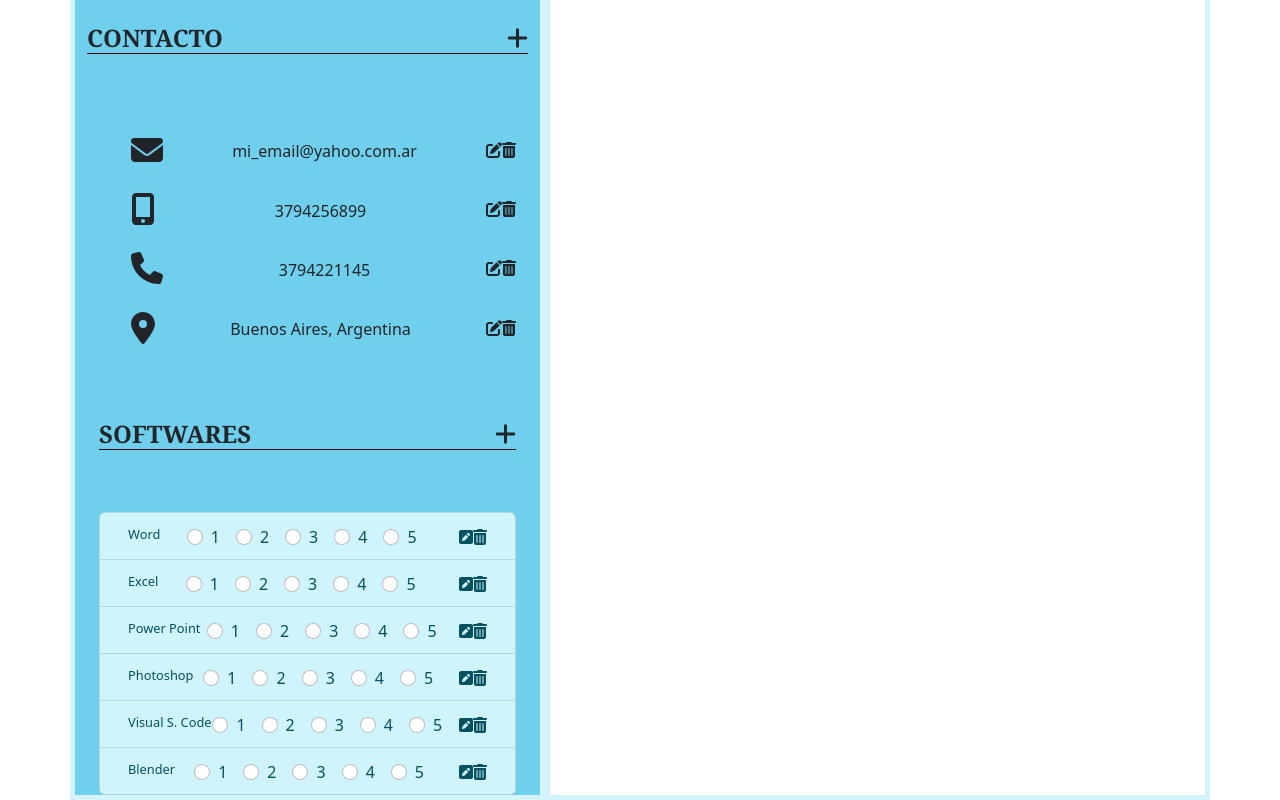
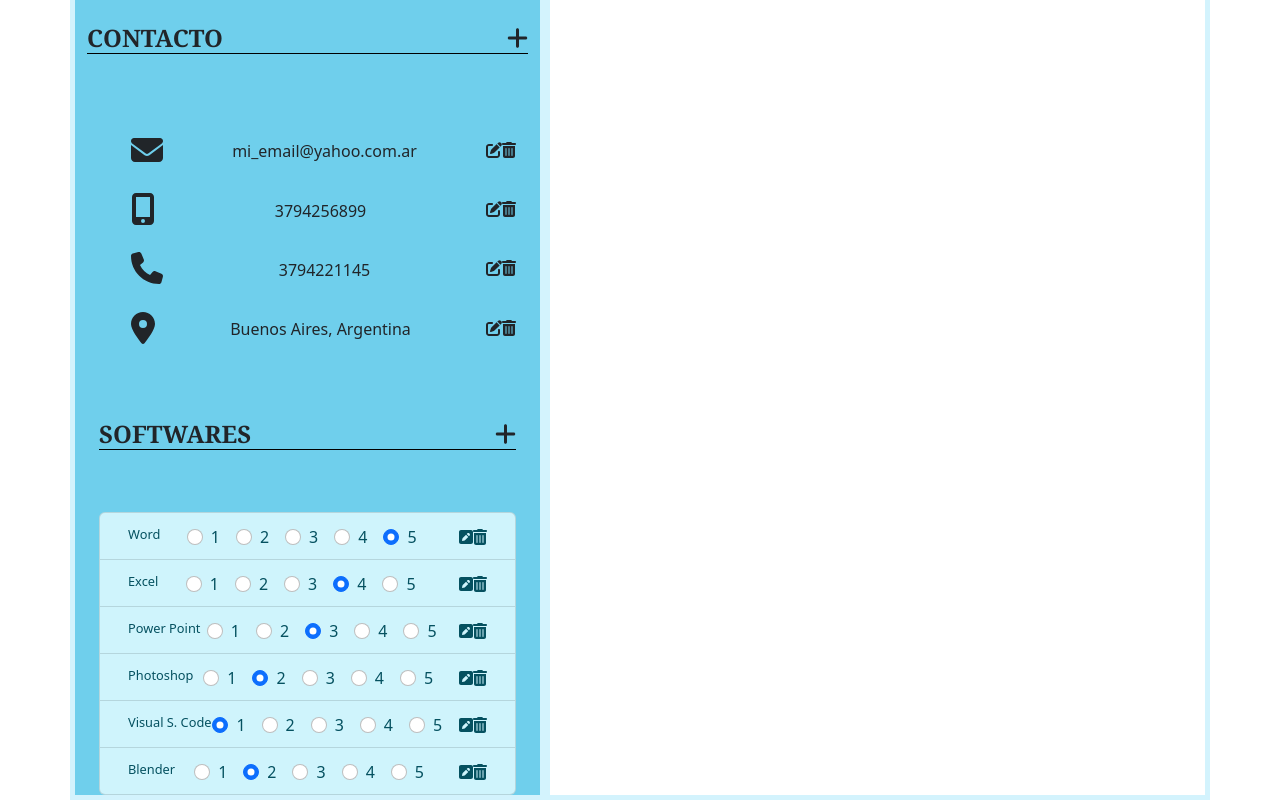
Before and after one commit to diegorus92/portfolio-FrontEnd, an Angular app in the folder MiPortfolio3/: page / in a window 1280 px wide. Shown: the part 814-1614 px from the top of the page. Built offline with nearby package versions, Linux system fonts and the light colour scheme.

Commit message:
Solucionado seleccion del radio button segun el MockSoftwareItems

```diff
--- a/MiPortfolio3/src/app/principal-info/components/software-item/software-item.component.html
+++ b/MiPortfolio3/src/app/principal-info/components/software-item/software-item.component.html
@@ -2,23 +2,38 @@
     <span>{{softwareItem.name}}</span>
     <article>
         <div class="form-check form-check-inline">
-            <input class="form-check-input" type="radio" [name]="softwareItem.name" [id]="softwareItem.name+1" value="option1">
+            <input class="form-check-input" type="radio"
+             [name]="softwareItem.name" [id]="softwareItem.name+1"
+             value="option1" [(ngModel)]= "softwareItem.value"
+            >
             <label [for]="softwareItem.name+1" class="form-check-label">1</label>
         </div>
         <div class="form-check form-check-inline">
-            <input class="form-check-input" type="radio" [name]="softwareItem.name" [id]="softwareItem.name+2" value="option2">
+            <input class="form-check-input" type="radio"
+             [name]="softwareItem.name" [id]="softwareItem.name+2"
+             value="option2"  [(ngModel)]= "softwareItem.value"
+            >
             <label [for]="softwareItem.name+2" class="form-check-label">2</label>
         </div>
         <div class="form-check form-check-inline">
-            <input class="form-check-input" type="radio" [name]="softwareItem.name" [id]="softwareItem.name+3" value="option3">
+            <input class="form-check-input" type="radio"
+             [name]="softwareItem.name" [id]="softwareItem.name+3"
+             value="option3" [(ngModel)]= "softwareItem.value"
+            >
             <label [for]="softwareItem.name+3" class="form-check-label">3</label>
         </div>
         <div class="form-check form-check-inline">
-            <input class="form-check-input" type="radio" [name]="softwareItem.name" [id]="softwareItem.name+4" value="option4">
+            <input class="form-check-input" type="radio"
+             [name]="softwareItem.name" [id]="softwareItem.name+4"
+             value="option4" [(ngModel)]= "softwareItem.value"
+            >
             <label [for]="softwareItem.name+4" class="form-check-label">4</label>
         </div>
         <div class="form-check form-check-inline">
-            <input class="form-check-input" type="radio" [name]="softwareItem.name" [id]="softwareItem.name+5" value="option5">
+            <input class="form-check-input" type="radio"
+             [name]="softwareItem.name" [id]="softwareItem.name+5"
+             value="option5" [(ngModel)]= "softwareItem.value"
+            >
             <label [for]="softwareItem.name+5" class="form-check-label">5</label>
         </div>
     </article>
--- a/MiPortfolio3/src/app/principal-info/components/software-item/software-item.component.ts
+++ b/MiPortfolio3/src/app/principal-info/components/software-item/software-item.component.ts
@@ -20,7 +20,9 @@ export class SoftwareItemComponent implements OnInit {
     value: "option5"
   }
 
+
   ngOnInit(): void {
   }
 
+
 }
--- a/MiPortfolio3/src/app/principal-info/principal-info.module.ts
+++ b/MiPortfolio3/src/app/principal-info/principal-info.module.ts
@@ -1,5 +1,6 @@
 import { NgModule } from '@angular/core';
 import { CommonModule } from '@angular/common';
+import { FormsModule, ReactiveFormsModule } from '@angular/forms';
 import { FontAwesomeModule } from '@fortawesome/angular-fontawesome';
 import { PrincipalInfoComponent } from './components/principal-info/principal-info.component';
 import { ProfileImageComponent } from './components/profile-image/profile-image.component';
@@ -21,6 +22,8 @@ import { SoftwareItemComponent } from './components/software-item/software-item.
   ],
   imports: [
     CommonModule,
+    FormsModule,
+    ReactiveFormsModule,
     FontAwesomeModule
   ],
   exports: [
--- a/MiPortfolio3/src/assets/mocks-lists/MockSoftwareItems.ts
+++ b/MiPortfolio3/src/assets/mocks-lists/MockSoftwareItems.ts
@@ -4,31 +4,31 @@ export const SoftwareItems: ISoftwareItem[] = [
     {
         id: 1,
         name: "Word",
-        value: "option1"
+        value: "option5"
     },
     {
         id: 2,
         name: "Excel",
-        value: "option1"
+        value: "option4"
     },
     {
         id: 3,
         name: "Power Point",
-        value: "option2"
+        value: "option3"
     },
     {
         id: 5,
         name: "Photoshop",
-        value: "option4"
+        value: "option2"
     },
     {
         id: 6,
         name: "Visual S. Code",
-        value: "option2"
+        value: "option1"
     },
     {
         id: 7,
         name: "Blender",
-        value: "option5"
+        value: "option2"
     },
 ]
```
